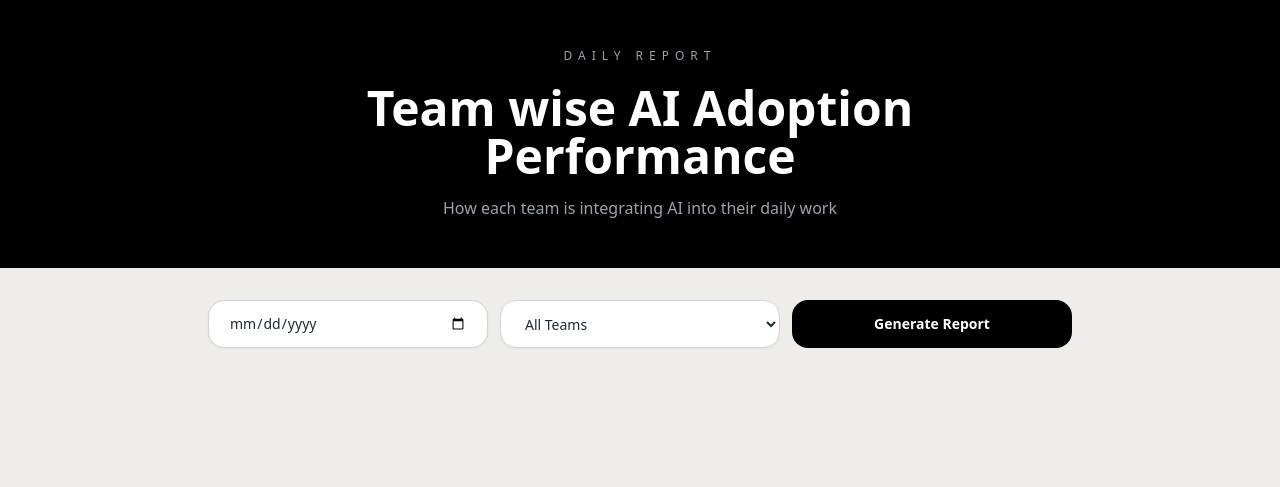
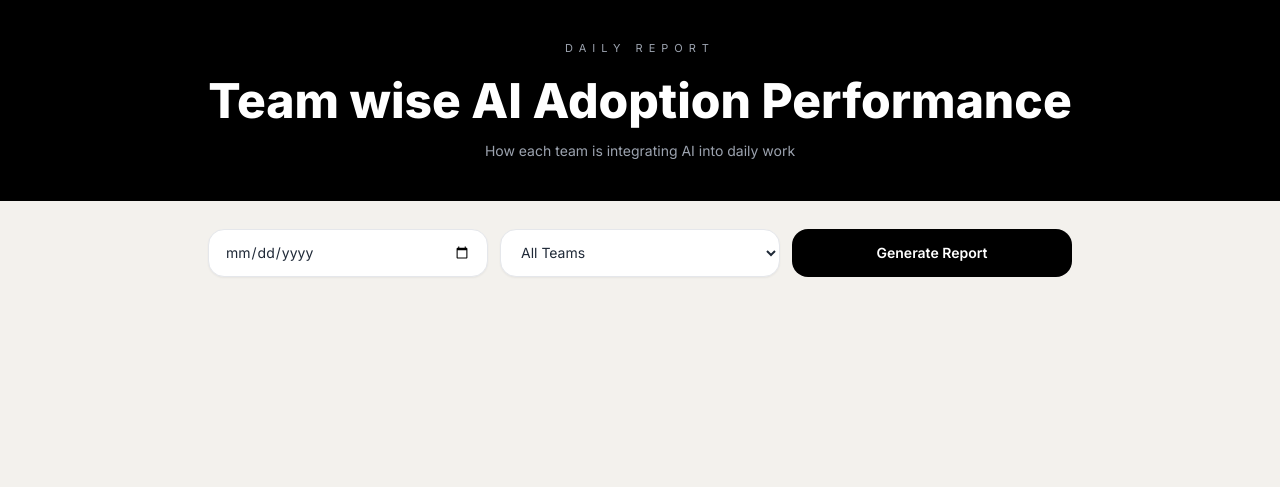
Before and after one commit to bakhtiar-afbl/bakhtiar-afbl.github.io, a plain HTML site: page index.html in a window 1280 px wide. Drawn offline with nearby package versions, Linux system fonts and the light colour scheme; no server answers.

Commit message:
Update index.html

```diff
--- a/index.html
+++ b/index.html
@@ -8,39 +8,59 @@
   <meta name="viewport"
         content="width=device-width, initial-scale=1.0">
 
-  <title>
-    AI Adoption Dashboard
-  </title>
+  <title>AI Adoption Dashboard</title>
 
   <script src="https://cdn.tailwindcss.com"></script>
 
   <script src="https://cdn.jsdelivr.net/npm/papaparse@5.4.1/papaparse.min.js"></script>
 
+  <link
+    rel="preconnect"
+    href="https://fonts.googleapis.com"
+  >
+
+  <link
+    href="https://fonts.googleapis.com/css2?family=Inter:wght@400;500;600;700;800&display=swap"
+    rel="stylesheet"
+  >
+
+  <style>
+
+    body {
+      font-family: 'Inter', sans-serif;
+    }
+
+  </style>
+
 </head>
 
-<body class="bg-[#efede9] text-gray-800">
+<body class="bg-[#f3f1ed] text-gray-800">
 
   <!-- HERO -->
 
-  <section class="bg-black text-white py-12">
+  <section class="bg-black text-white py-10">
 
     <div class="max-w-4xl mx-auto px-4 text-center">
 
-      <p class="uppercase tracking-[6px] text-gray-400 text-xs">
+      <p
+        class="uppercase tracking-[6px] text-gray-400 text-[11px]"
+      >
 
         Daily Report
 
       </p>
 
-      <h1 class="text-3xl md:text-5xl font-bold mt-5">
+      <h1
+        class="text-3xl md:text-5xl font-extrabold mt-5 leading-tight"
+      >
 
         Team wise AI Adoption Performance
 
       </h1>
 
-      <p class="mt-4 text-gray-400 text-sm md:text-base">
+      <p class="mt-4 text-gray-400 text-sm">
 
-        How each team is integrating AI into their daily work
+        How each team is integrating AI into daily work
 
       </p>
 
@@ -48,21 +68,21 @@
 
   </section>
 
-  <!-- FILTERS -->
+  <!-- FILTER -->
 
-  <section class="max-w-4xl mx-auto px-4 mt-8">
+  <section class="max-w-4xl mx-auto px-4 mt-7">
 
     <div class="grid md:grid-cols-3 gap-3">
 
       <input
         type="date"
         id="dateFilter"
-        class="bg-white border border-gray-300 rounded-2xl px-5 py-3 text-sm shadow-sm"
+        class="bg-white border border-gray-200 rounded-2xl px-4 py-3 text-sm outline-none shadow-sm"
       >
 
       <select
         id="teamFilter"
-        class="bg-white border border-gray-300 rounded-2xl px-5 py-3 text-sm shadow-sm"
+        class="bg-white border border-gray-200 rounded-2xl px-4 py-3 text-sm outline-none shadow-sm"
       >
 
         <option value="">
@@ -73,7 +93,7 @@
 
       <button
         onclick="applyFilters()"
-        class="bg-black text-white rounded-2xl py-3 text-sm font-semibold hover:bg-gray-800 transition"
+        class="bg-black text-white rounded-2xl py-3 text-sm font-semibold hover:bg-gray-900 transition"
       >
 
         Generate Report
@@ -88,14 +108,14 @@
 
   <section
     id="kpiContainer"
-    class="max-w-4xl mx-auto px-4 mt-6 grid md:grid-cols-3 gap-3"
+    class="max-w-4xl mx-auto px-4 mt-5 grid md:grid-cols-3 gap-3"
   ></section>
 
   <!-- REPORT -->
 
   <section
     id="reportContainer"
-    class="max-w-4xl mx-auto px-4 mt-8 pb-20"
+    class="max-w-4xl mx-auto px-4 mt-7 pb-20"
   ></section>
 
   <script src="app.js"></script>
```
